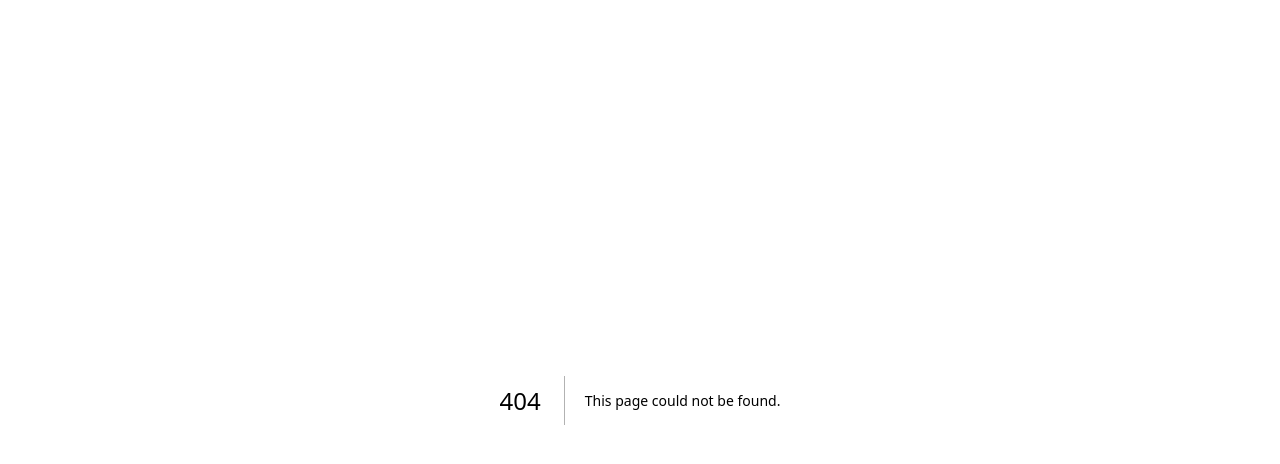
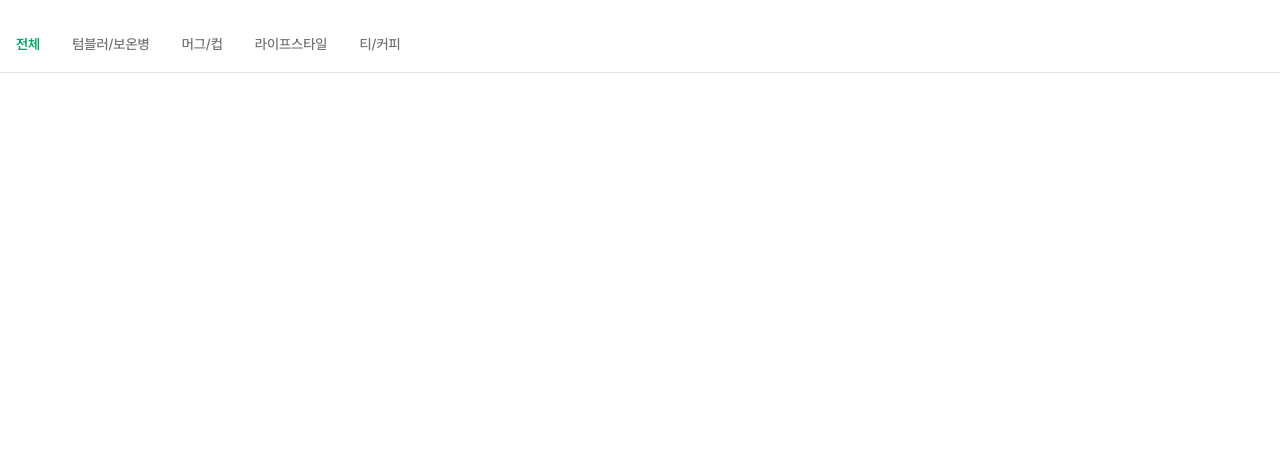
Before and after one commit to spharos6th-colorful/FE-colorful-starbucks, a Next.js app: page /products in a window 1280 px wide. Before the commit this address had no page. Shown: the top 464 px of the page. Built offline with nearby package versions, Linux system fonts and the light colour scheme.

Commit message:
✨ feat: 상품 카테고리 퍼블리싱 및 의존성 파일 추가

```diff
--- a/package.json
+++ b/package.json
@@ -15,7 +15,8 @@
   "dependencies": {
     "next": "15.2.3",
     "react": "^19.0.0",
-    "react-dom": "^19.0.0"
+    "react-dom": "^19.0.0",
+    "swiper": "^11.2.6"
   },
   "devDependencies": {
     "@commitlint/cli": "^19.8.0",
--- /dev/null
+++ b/src/app/(main)/products/page.tsx
@@ -0,0 +1,17 @@
+'use client';
+import ProductCategoryTopLayout from '@/components/layouts/ProductCategoryTopLayout';
+import React from 'react';
+
+const ProductsPage: React.FC = () => {
+  return (
+    <div className='container mx-auto py-4'>
+      {/* 카테고리 네비게이션 */}
+      <ProductCategoryTopLayout />
+
+      {/* 상품 목록 영역 */}
+      <div className='mt-6'>{/* <ProductList categoryId={activeCategoryId} /> */}</div>
+    </div>
+  );
+};
+
+export default ProductsPage;
--- /dev/null
+++ b/src/components/layouts/ProductCategoryTopLayout.tsx
@@ -0,0 +1,38 @@
+'use client';
+import React from 'react';
+import ProductCategoryTop from '../ui/ProductCategoryTop';
+import { useRouter, useSearchParams } from 'next/navigation';
+import { sampleCategories } from '@/data/productCategoryTopDummyDatas';
+import { productCategoryTopType } from '@/types/productCategoryType';
+
+export default function ProductCategoryTopLayout() {
+  const router = useRouter();
+  const searchParams = useSearchParams();
+
+  const currentCategoryCode = searchParams.get('category') || 'all';
+
+  //const currentCategory = sampleCategories.find((cat) => cat.code === currentCategoryCode) || sampleCategories[0];
+
+  const handleCategoryClick = (category: productCategoryTopType) => {
+    const params = new URLSearchParams(searchParams.toString());
+    params.set('category', category.code);
+
+    router.push(`?${params.toString()}`, { scroll: false });
+  };
+
+  return (
+    <div className='w-full border-b border-[var(--color-border-100)]'>
+      <div className='flex overflow-x-auto'>
+        {sampleCategories.map((category) => (
+          <div key={category.id} className='flex-shrink-0'>
+            <ProductCategoryTop
+              name={category.name}
+              isActive={currentCategoryCode === category.code}
+              onClick={() => handleCategoryClick(category)}
+            />
+          </div>
+        ))}
+      </div>
+    </div>
+  );
+}
--- /dev/null
+++ b/src/components/ui/ProductCategoryTop.tsx
@@ -0,0 +1,18 @@
+import { productCategoryTopType } from '@/types/productCategoryTopTypes';
+import React from 'react';
+
+// 기존 타입 유지
+export default function ProductCategoryTop({ name, isActive = false, onClick }: productCategoryTopType) {
+  return (
+    <div
+      className={`px-4 py-5 text-center cursor-pointer ${
+        isActive
+          ? 'text-[var(--color-primary-100)] font-semibold text-body3'
+          : 'text-[var(--color-text-700)] text-body3'
+      }`}
+      onClick={onClick}
+    >
+      {name}
+    </div>
+  );
+}
```
Also changed, not shown: 2 other files (tests, documents, lock files or other folders).
